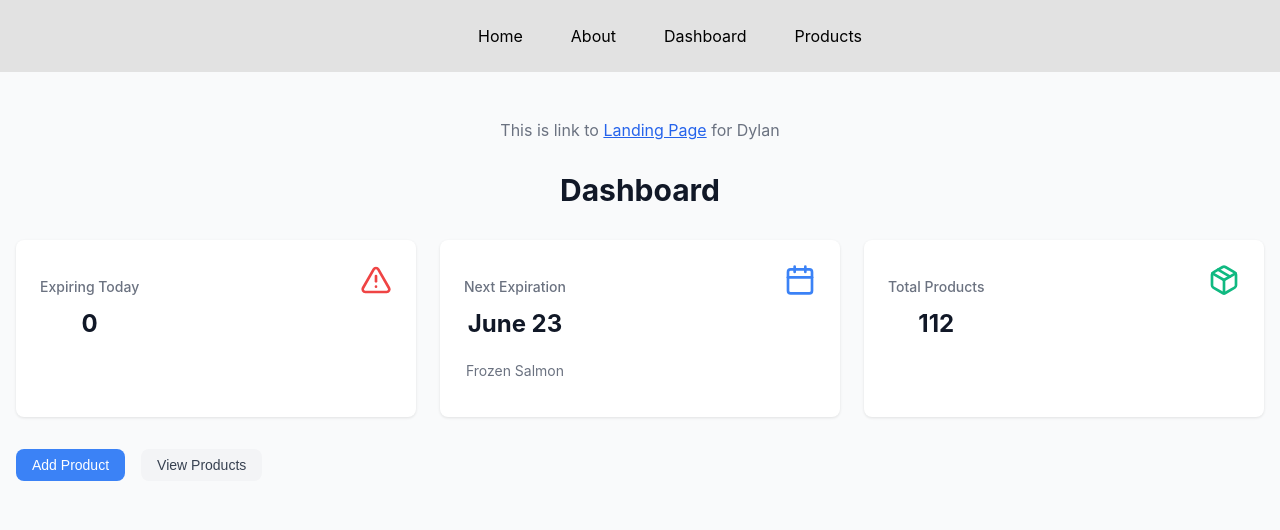
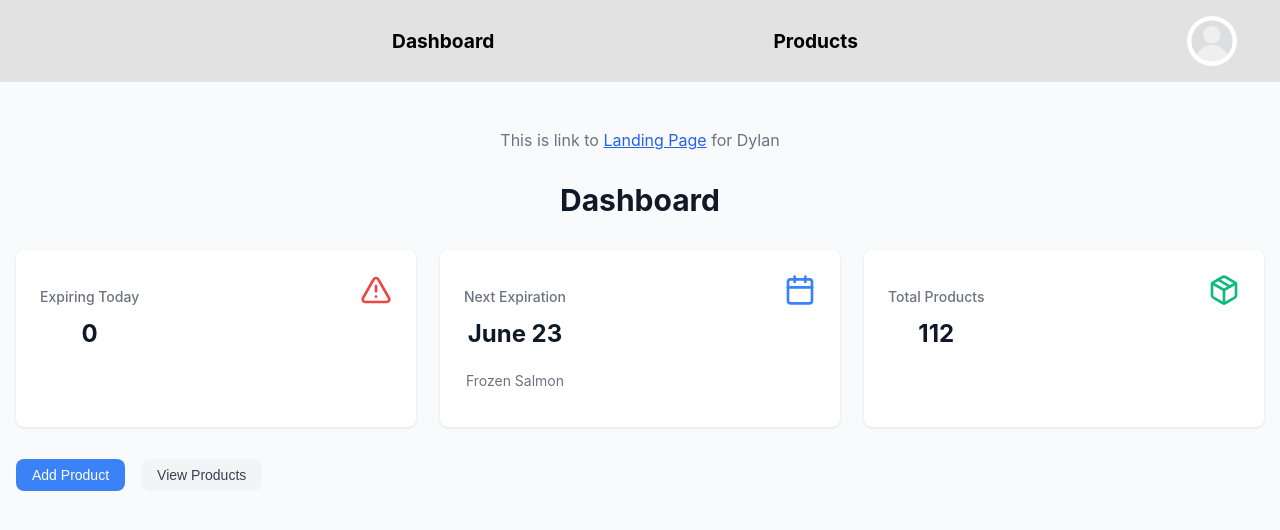
Before and after one commit to x1mmy/LifeCycle, a React (Create React App) app in the folder client/: page / in a window 1280 px wide. Shown: the top 530 px of the page. Built offline with nearby package versions, Linux system fonts and the light colour scheme.

Commit message:
nab bar styling

```diff
--- a/client/src/Navbar.css
+++ b/client/src/Navbar.css
@@ -33,14 +33,19 @@ nav a:active {
 
 .nav-links{
     display: flex;
-    justify-content: space-between;
-    align-items: center;
-    width: 30%;
+    justify-content: space-evenly;
+    align-items:stretch;
+    width: 80%;
+    padding-left: 50px;
+    padding-right: 50px;
+
+    font-size: larger;
+    font-weight: bolder;
 }
 
 .nav-links li:hover{
     color: green;
-    text-decoration: underline;
+
     font-weight: bold;
 }
 
@@ -50,3 +55,9 @@ nav a:active {
     align-items: center;
     width: 100%;
 }
+
+.profile-img{
+    width: 50px;
+    height: 50px;
+    border-radius: 50%;
+}
--- a/client/src/Navbar.js
+++ b/client/src/Navbar.js
@@ -1,17 +1,12 @@
 // This is the main app nav bar component
 import { Link } from 'react-router-dom';
 import './Navbar.css';
+
 
 function Navbar() {
     return (
         <nav className="navbar">
             <ul className='nav-links'>
-                <li>
-                    <Link to="/home">Home</Link>
-                </li>
-                <li>
-                    <Link to="/about">About</Link>
-                </li>
                 <li>
                     <Link to="/">Dashboard</Link>
                 </li>
@@ -19,6 +14,7 @@ function Navbar() {
                     <Link to="/products">Products</Link>
                 </li>
             </ul>
+            <img className='profile-img' src="/images/profileimg.webp" />
         </nav>
     );
 }
```
Also changed, not shown: client/public/images/profileimg.webp (added).
